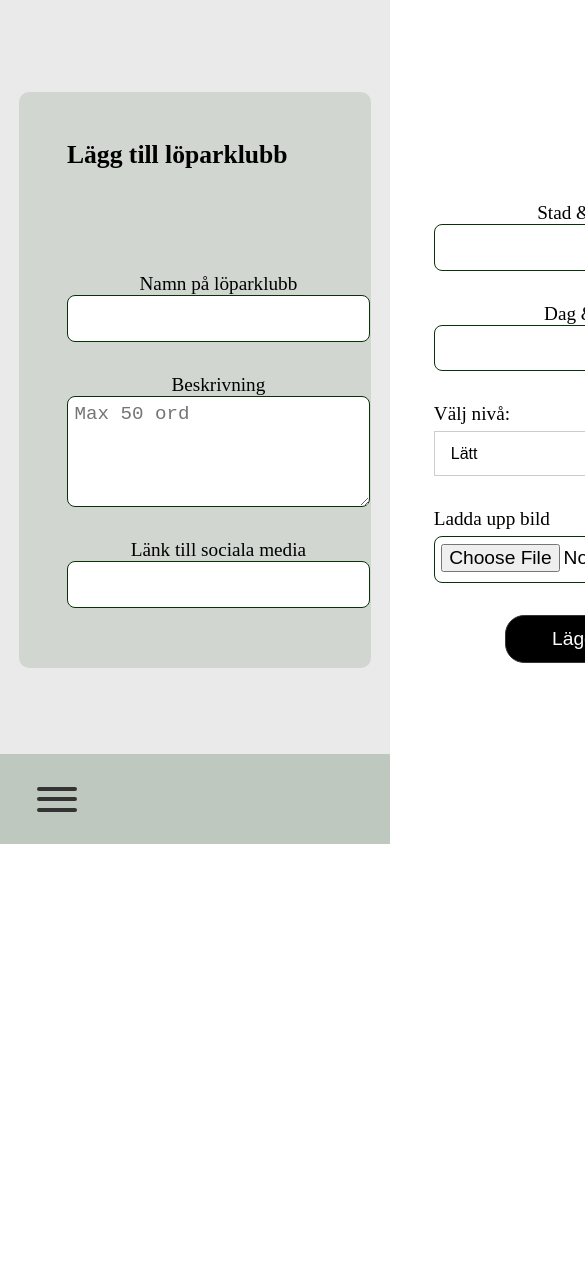
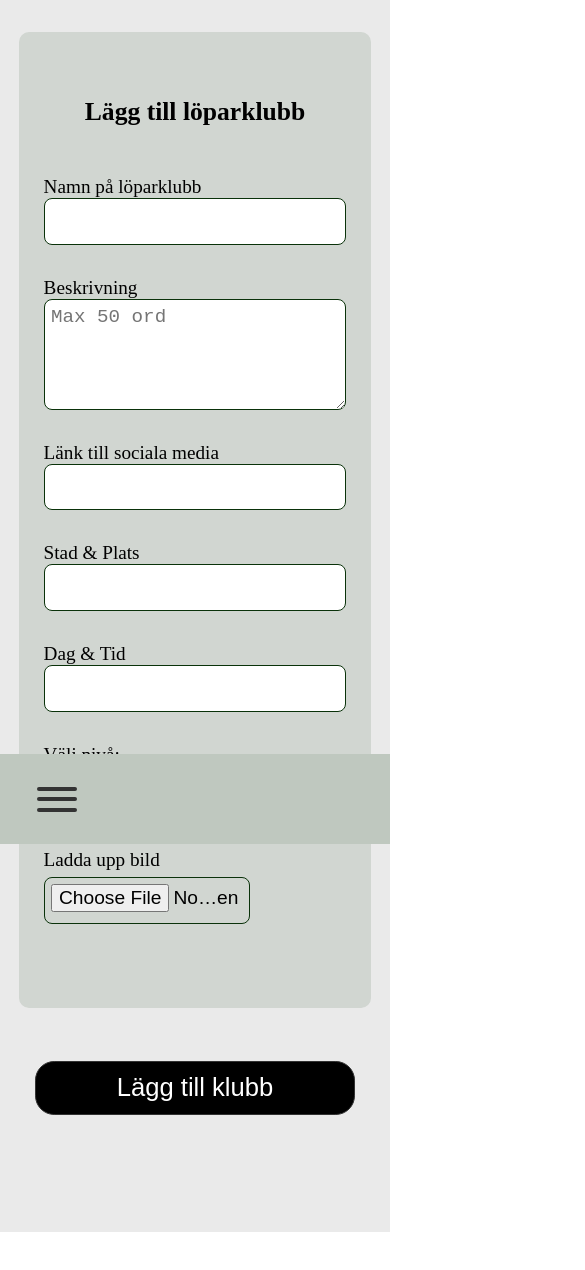
Before and after one commit to Pallicen/Loparklubbar, a React (Vite) app in the folder frontend/: page /CreateRunClub in a window 390 px wide. Shown: the top 1270 px of the page, 585 px wide, since content can reach past the window. Before the commit the page ends 844 px from the top, so only its background shows below. Built offline with nearby package versions, Linux system fonts and the light colour scheme.

Commit message:
gjort mobildesign på löaprklubbsformuläret

```diff
--- a/frontend/src/components/Pages/CreateRunClub.tsx
+++ b/frontend/src/components/Pages/CreateRunClub.tsx
@@ -87,24 +87,23 @@ return (
             <img
             src={preview}
             alt='Preview'
-            style={{ width: "200px", marginTop: "10px" }}
+            style={{ width: "200px", marginTop: "10px", marginBottom: "10px" }}
             />
           )}
 
-
           </div>
 
-            <div className="runclubFormBtn">
-              <button className="runclubBtn" type="submit">
-                Lägg till
-              </button>
-            </div>
           </div>
         </div>
 
         </form>
 
       </div>
+          <div className='runclubBtnDiv'>
+              <button className="runclubBtn" type="submit">
+                Lägg till klubb
+              </button>
+            </div>
     </div>
   )
 }
--- a/frontend/src/style/Event.css
+++ b/frontend/src/style/Event.css
@@ -153,7 +153,7 @@
   border-radius: 1.2rem;
   border: 0.5px solid #333;
   color: white;
-  background-color: rgb(76, 102, 76);
+  background-color: black;
   font-size: 1.2rem;
   text-decoration: none;
   overflow: hidden;
@@ -161,7 +161,7 @@
 
 .eventBtn:hover {
   transition: all 0.3s ease;
-  background-color: rgb(10, 50, 10);
+  background-color: rgb(41, 41, 41);
 }
 
 @media (max-width: 768px) {
--- a/frontend/src/style/RegisterForm.css
+++ b/frontend/src/style/RegisterForm.css
@@ -14,7 +14,7 @@
   align-items: center;
   max-width: 50rem;
   min-width: 40rem;
-  max-height: 35rem;
+  max-height: 25rem;
   padding: 4rem;
   background-color: rgb(209, 214, 209);
   border-radius: 10px;
--- a/frontend/src/style/Runclub.css
+++ b/frontend/src/style/Runclub.css
@@ -122,6 +122,16 @@
   width: 12rem;
 }
 
+.selectWrapper {
+
+  input {
+    display: flex;
+    flex-direction: column;
+    gap: 6px;
+    width: 12rem;
+  }
+}
+
 .selectWrapper select {
   height: 45px;
   padding: 0 12px;
@@ -198,9 +208,10 @@ label {
 
 .runclubFormPage {
   display: flex;
-  height: 90vh;
+  min-height: 100vh;
   justify-content: center;
   align-items: center;
+  flex-direction: column;
 }
 
 .runclubform {
@@ -208,10 +219,10 @@ label {
   flex-direction: column;
   max-width: 75rem;
   min-width: 40rem;
-  max-height: 30rem;
   padding: 3rem;
   background-color: rgb(209, 214, 209);
   border-radius: 10px;
+  margin-top: 2rem;
 }
 
 .splitForm {
@@ -222,8 +233,7 @@ label {
 .runclubInputsLeft, .runclubInputsRight {
   display: flex;
   flex-direction: column;
-  justify-content: center;
-  align-items: center;
+  justify-content: space-between;
 }
 
 .formDesciption {
@@ -271,20 +281,38 @@ label {
 
 .runclubFormTitle {
   display: flex;
-  height: 8rem;
+  height: 4rem;
   font-size: 1rem;
   width: 20rem;
 }
+
+.runclubBtnDiv {
+    display: flex;
+    justify-content: center;
+    align-items: center;
+    height: 10rem;
+    button {
+      width: 20rem;
+      height: 3.4rem;
+      font-size: 1.6rem;
+    }
+  }
 
 @media (max-width: 768px) {
 
   .runclubFormTitle {
     font-size: 0.8rem;
+    display: flex;
+    align-items: center;
+    justify-content: center;
   }
 
   .runclubform {
+    display: flex;
     min-width: 10rem;
     max-width: 16rem;
+    min-height: 55rem;
+    align-items: center;
   }
 
   .runclubFormP {
@@ -298,4 +326,15 @@ label {
   .formDesciption {
     width: 18rem;
   }
+
+  .runclubBtnDiv {
+    margin-bottom: 4rem;
+  }
+
+  .splitForm {
+    display: grid;
+    grid-template-columns: 1fr;
+    gap: 0;
+  }
+
 }
```
